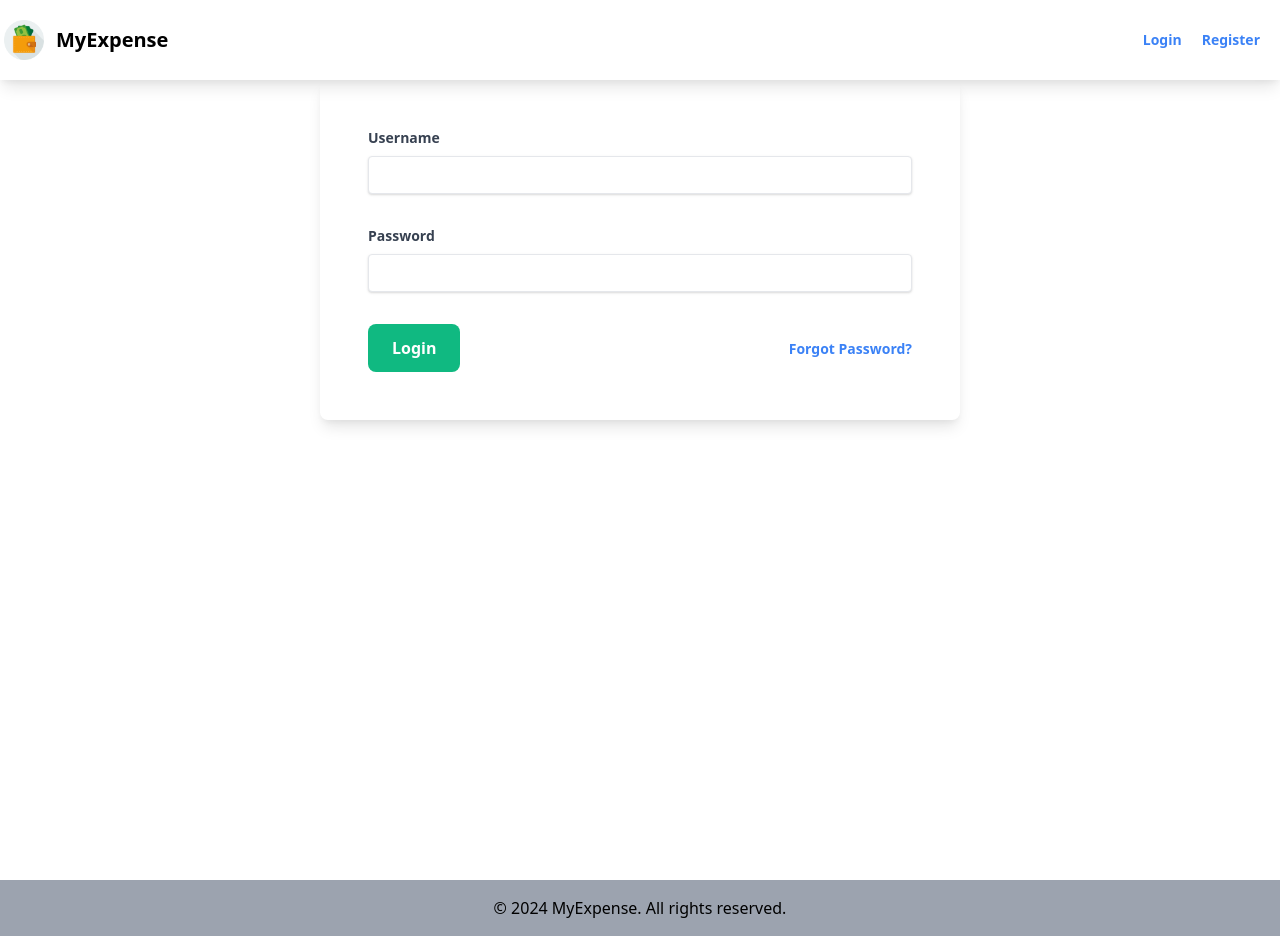
After one commit to AbhiMisRaw/my-expense, a Django app: page /accounts/login/ in a window 1280 px wide. The commit adds this page. Run offline with Django 5.2, Linux system fonts and the light colour scheme; style sheets or scripts are compiled from the project's sources.

Commit message:
wrapped up with adding login, logout and registration functionality

```diff
--- a/expense_app/templates/expense_app/base.html
+++ b/expense_app/templates/expense_app/base.html
@@ -15,19 +15,50 @@
     <nav class="shadow-lg p-5 pl-1">
 
         <div class="container flex flex-wrap justify-between items-center mx-auto">
-            <a href="#" class="flex">
+            <a href="{% url 'home' %}" class="flex">
                 <img class="h-10 mr-3" src="{% static 'expense_app/images/expense.png' %}" alt="">
                 <span class="self-center text-xl font-semibold">
                     MyExpense
                 </span>
             </a>
 
+            <div>
+                <div class="flex flex-row">
+                    {% if user.is_authenticated %}
+                    <div>
+                        <a class="inline-block align-baseline font-bold text-sm text-blue-500 hover:text-blue-800">
+                            <button class="bg-blue-500 px-5 py-2 rounded-lg text-white font-bold ">
+                                {{ request.user.username }}
+                            </button>
+                        </a>
+                    </div>
+                    <div class="ml-2">
+                        <a class="inline-block align-baseline font-bold text-sm text-blue-500 hover:text-blue-800"
+                            href="{% url 'logout' %}">
+                            <button class="bg-blue-500 px-5 py-2 rounded-lg text-white font-bold ">
+                                Logout
+                            </button>
+                        </a>
+                    </div>
+                    {% else %}
+                    <a class=" mr-5 inline-block align-baseline font-bold text-sm text-blue-500 hover:text-blue-800"
+                        href="{% url 'login' %}">Login</a>
+
+                    <a class="inline-block align-baseline font-bold text-sm text-blue-500 hover:text-blue-800"
+                        href="{% url 'register' %}">Register</a>
+                    {% endif %}
+
+                </div>
+            </div>
         </div>
 
     </nav>
     {% block body %}
 
     {% endblock %}
+    <footer class="bg-gray-400 text-center py-4">
+        <p>&copy; 2024 MyExpense. All rights reserved.</p>
+    </footer>
 </body>
 
 </html>
--- /dev/null
+++ b/expense_app/templates/expense_app/login.html
@@ -0,0 +1,50 @@
+{% extends 'expense_app/base.html' %}
+
+{% block body %}
+
+{% if messages %}
+<div class="bg-blue-100 border border-blue-400 text-blue-700 px-4 py-3 rounded relative" role="alert">
+    <ul>
+        {% for message in messages %}
+        <span class="block sm:inline">{{ message }}</span>
+        {% endfor %}
+    </ul>
+</div>
+{% endif %}
+<div class="flex justify-center mt-15 h-screen">
+    <div class="w-1/2">
+        <form class="shadow-lg rounded-lg p-12" method="POST">
+            {% csrf_token %}
+            <div class="form-container text-bold">
+                <div class="mb-8">
+                    <label class="block text-gray-700 text-sm font-bold mb-2" for="username">
+                        Username
+                    </label>
+                    <input
+                        class="shadow appearance-none border rounded w-full py-2 px-3 text-gray-700 leading-tight focus:outline-none focus:shadow-outline"
+                        type="text" name="username">
+                </div>
+                <div class="mb-8">
+                    <label class="block text-gray-700 text-sm font-bold mb-2" for="password">Password</label>
+                    <input
+                        class="shadow appearance-none border rounded w-full py-2 px-3 text-gray-700 leading-tight focus:outline-none focus:shadow-outline"
+                        type="password" name="password">
+                </div>
+                <div class="flex items-center justify-between">
+                    <button class="bg-green-500 px-6 py-3 rounded-lg text-white font-bold">Login</button>
+
+                    <div>
+
+                        <a class="inline-block align-baseline font-bold text-sm text-blue-500 hover:text-blue-800"
+                            href="#">
+                            Forgot Password?
+                        </a>
+                    </div>
+
+                </div>
+            </div>
+        </form>
+    </div>
+</div>
+
+{% endblock %}
--- a/expense_app/urls.py
+++ b/expense_app/urls.py
@@ -1,9 +1,19 @@
 from django.urls import path
 
-from .views import index, create_expense, edit, delete
+from .views import (
+    create_expense,
+    edit,
+    delete,
+    login_view,
+    registeration_view,
+    logout_view,
+)
 
 urlpatterns = [
     path("home", create_expense, name="home"),
     path("edit/<int:id>", edit, name="edit"),
     path("delete/<int:id>", delete, name="delete"),
+    path("accounts/register", registeration_view, name="register"),
+    path("accounts/login/", login_view, name="login"),
+    path("accounts/logout", logout_view, name="logout"),
 ]
--- a/expense_app/views.py
+++ b/expense_app/views.py
@@ -3,6 +3,13 @@ import datetime
 
 from django.shortcuts import render, redirect
 from django.db.models import Sum
+
+# for authenticaltion nd login
+from django.contrib.auth import authenticate, login, logout
+from django.contrib.auth.models import User
+from django.contrib import messages
+
+from django.contrib.auth.decorators import login_required
 
 from .forms import ExpenseForm
 from .models import Expense
@@ -11,10 +18,13 @@ from .models import Expense
 # Create your views here.
 
 
-def index(request):
-    return render(request, "expense_app/index.html")
+# @login_required(login_url="/accounts/login/")
+# def index(request):
+#     print(request.user.is_authenticated)
+#     return render(request, "expense_app/index.html")
 
 
+@login_required(redirect_field_name="")
 def create_expense(requset):
     expense_form = ExpenseForm()
     if requset.method == "POST":
@@ -93,3 +103,44 @@ def delete(request, id):
         expense.delete()
 
     return redirect("home")
+
+
+def login_view(request):
+    if request.method == "POST":
+        username = request.POST["username"]
+        password = request.POST["password"]
+        user = authenticate(request, username=username, password=password)
+        if user is not None:
+            login(request, user)
+            return redirect("home")
+        print(f"Username : {username}, Password : {password}")
+
+    return render(request, "expense_app/login.html")
+
+
+def registeration_view(request):
+
+    if request.method == "POST":
+        username = request.POST["username"]
+        email = request.POST["email"]
+        password = request.POST["password"]
+        if User.objects.filter(username=username).exists():
+            messages.error(request, "Username already exists.")
+            return redirect(
+                "register"
+            )  # Redirect back to the registration page with an error message
+        else:
+            user = User.objects.create_user(
+                username=username, email=email, password=password
+            )
+            messages.success(request, "User created successfully. Please log in.")
+            return redirect(
+                "login"
+            )  # Redirect to the login page with a success message
+
+    return render(request, "expense_app/register.html")
+
+
+def logout_view(request):
+    logout(request)
+    return redirect("login")
```
Also changed, not shown: expense_app/templates/expense_app/index.html (+11 -5 lines), expense_app/templates/expense_app/register.html (added, +66 -0 lines), README.md (added), db.sqlite3, resouces/Screenshot 2024-02-16 200658.png (added), resouces/chart_1.png (added), resouces/chart_change.png (added), resouces/expense_edit.png (added), resouces/expense_home.png (added), resouces/expense_home_3.png (added), resouces/login_expense.png (added), resouces/signup_expense.png (added).
